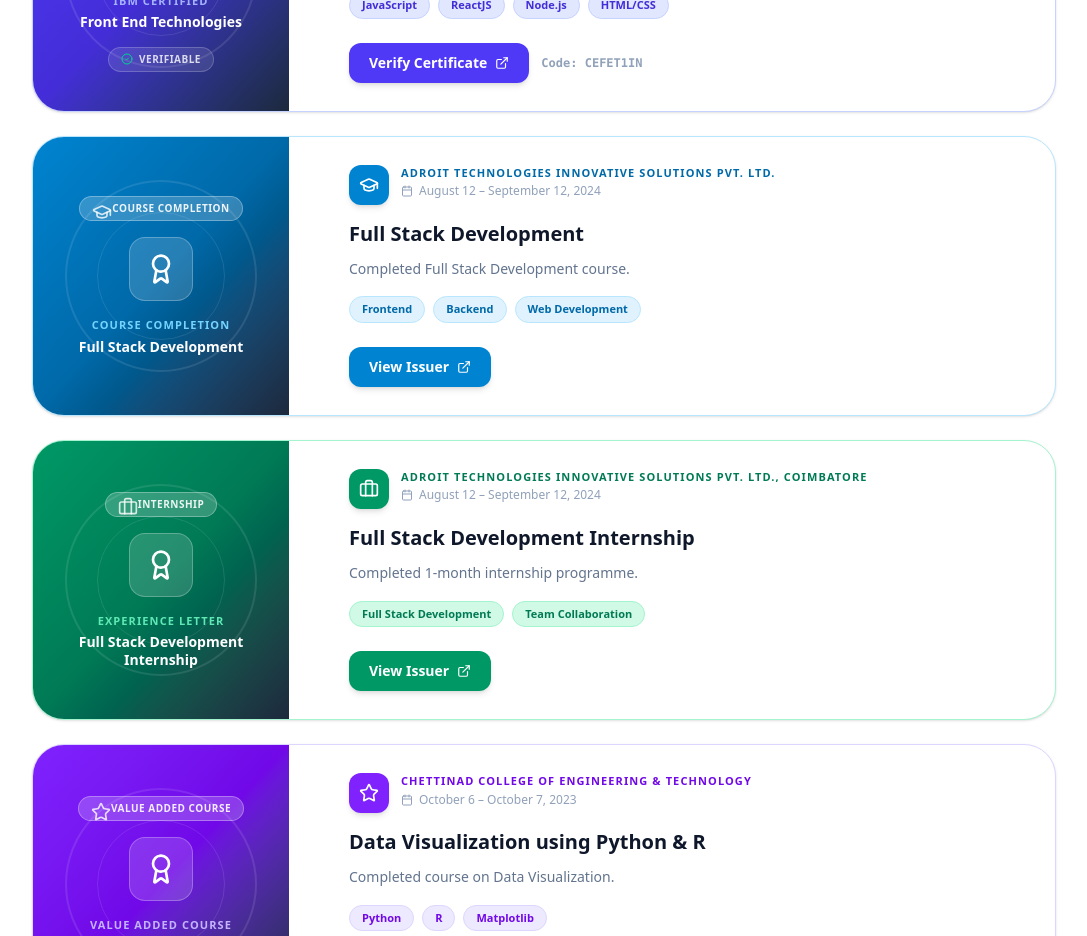
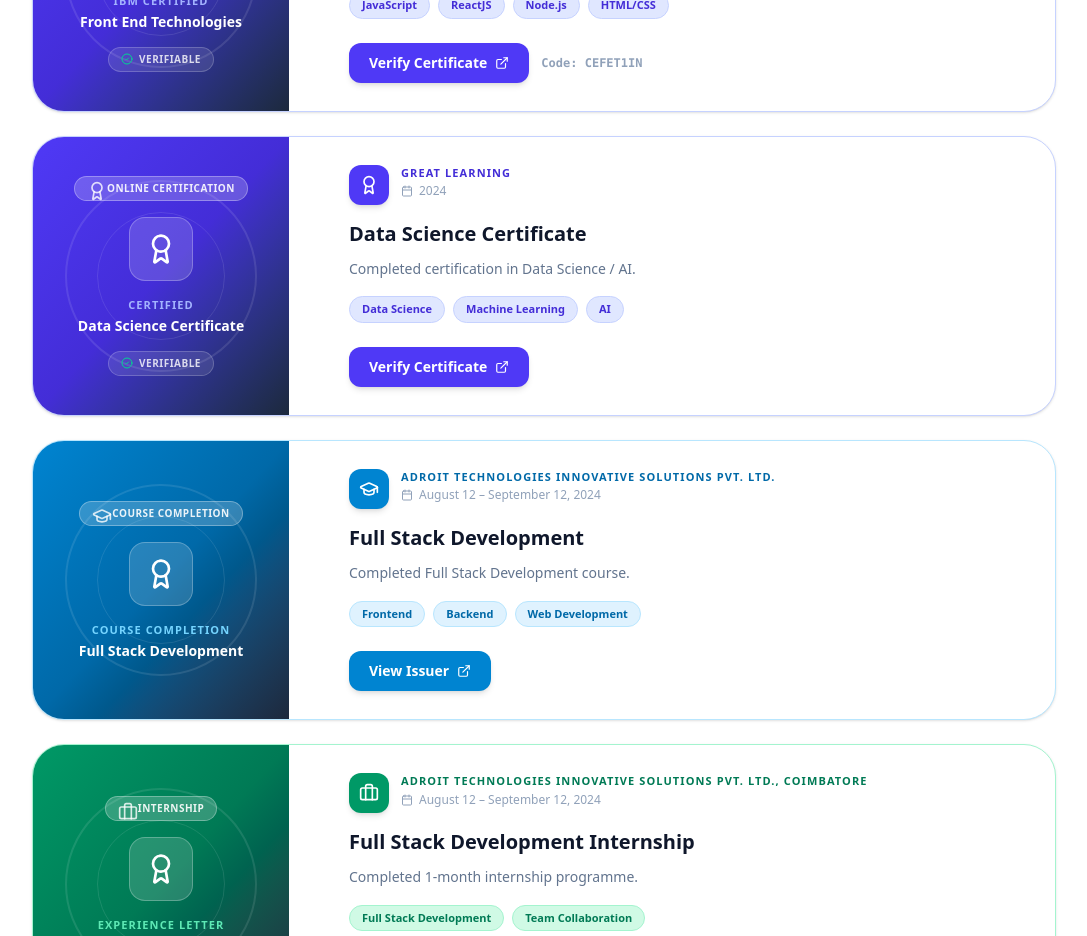
Before and after one commit to prakashrajaa/portfolio, a React (Vite) app: page / in a window 1280 px wide. Shown: the part 2980-3916 px from the top of the page, without its empty margins (96-1183 px from the left). Built offline with nearby package versions, Linux system fonts and the light colour scheme.

Commit message:
Update App.tsx

```diff
--- a/src/App.tsx
+++ b/src/App.tsx
@@ -68,6 +68,18 @@
     verifiable: true
   },
   {
+  title: "Data Science Certificate",
+  issuer: "Great Learning",
+  date: "2024",
+  type: "online",
+  badge: "Certified",
+  color: "indigo",
+  description: "Completed certification in Data Science / AI.",
+  skills: ["Data Science", "Machine Learning", "AI"],
+  link: "https://raw.githubusercontent.com/prakashrajaa/portfolio/1c52148c3b616ca3b046eda94bc5a1654d8874c2/src/Prakashraja%20A.pdf",
+  verifiable: true
+},
+  {
     title: "Full Stack Development",
     issuer: "Adroit Technologies Innovative Solutions Pvt. Ltd.",
     date: "August 12 – September 12, 2024",
@@ -115,6 +127,7 @@
     link: "https://raw.githubusercontent.com/prakashrajaa/portfolio/7d495f264239da68771e9241be64631ca689bf44/src/AIROX'2K24%20%E2%80%93%20National%20Level%20Technical%20Symposium.jpeg",
     verifiable: false
   },
+
 
   // 🎓 SCHOOL MARKSHEETS
   {
```
